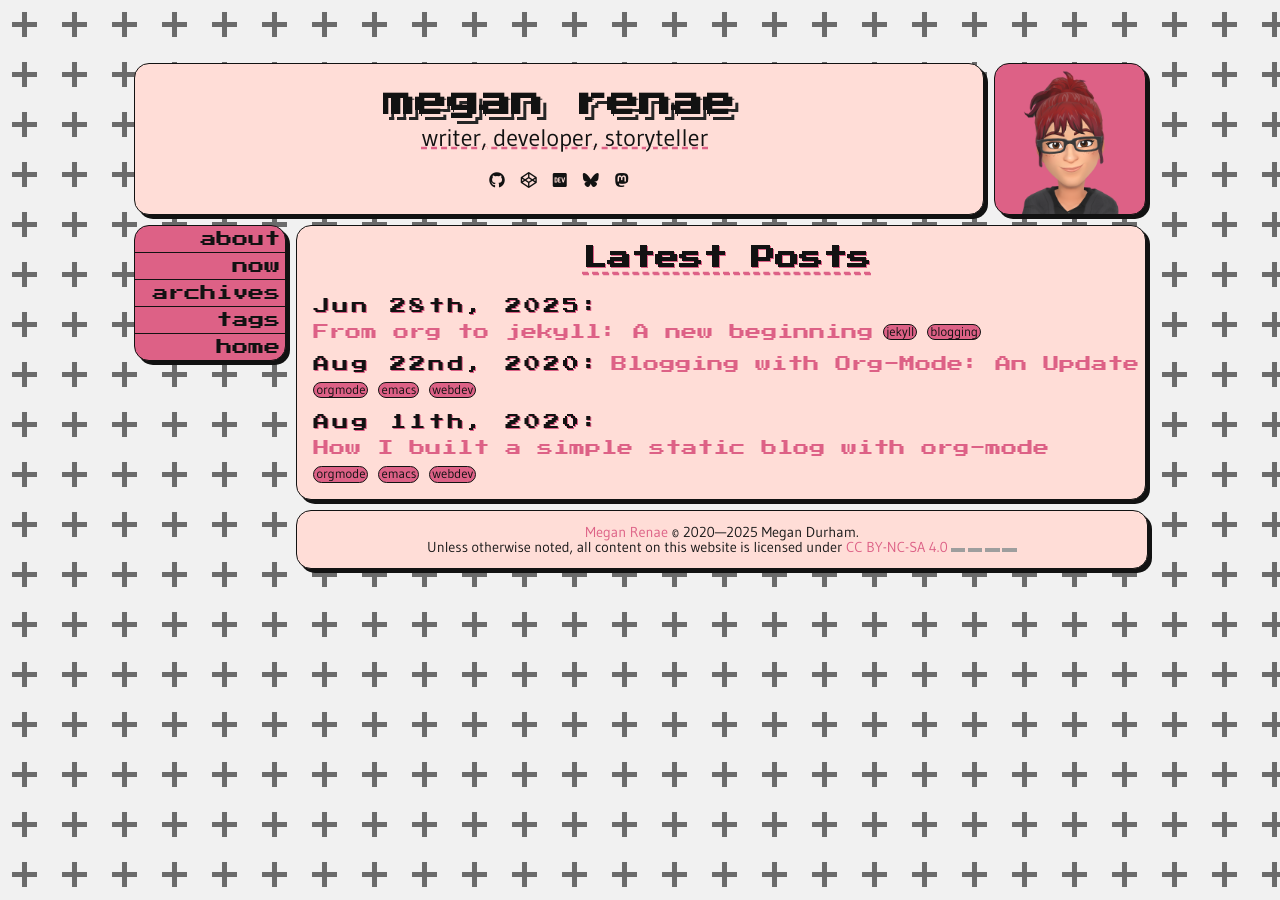
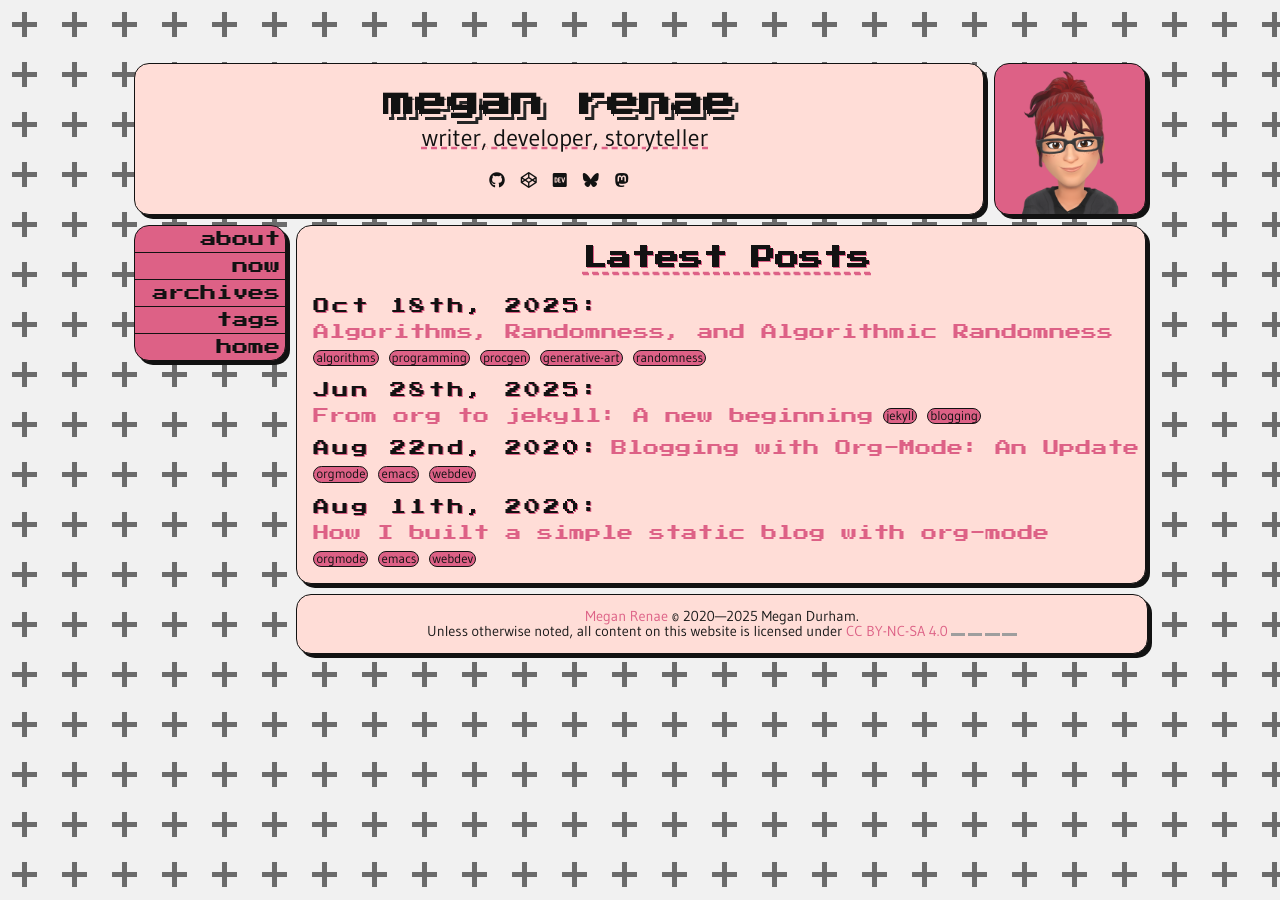
Before and after one commit to meganrenae21/blog, a Jekyll site: the page built from index.html, in a window 1280 px wide. Built offline with Jekyll 4.4.1, drawn with Linux system fonts in a browser that asks for light colours; nearby versions of some CDN libraries; some of the changed lines change nothing that is shown; grey boxes are pictures that could not be loaded.

Commit message:
new post

```diff
--- /dev/null
+++ b/_posts/2025-10-18-algorithms-randomness-algorithmic-randomness.md
@@ -0,0 +1,128 @@
+---
+layout: post
+tags:
+    - algorithms
+    - programming
+    - procgen
+    - generative-art
+    - randomness
+title: "Algorithms, Randomness, and Algorithmic Randomness"
+date: 2025-10-18
+excerpt: "I find the existence of systems that surprise their own creators to be fascinating. This is the beauty of procedural generation."
+permalink: /algorithms-randomness-algorithmic-randomness
+---
+
+I'm fascinated by systems that can surprise even their own creators. This is the beauty of procedural generation. A few lines of code can spawn near-infinite possibilities, all mathematically bound to the initial rules established by the programmer.
+
+Generative art and procedural generation (or *procgen*) can be as simple or as complex as you want. Generative art is created with the help of an autonomous system, while procedural generation uses algorithms--and often randomness--to produce content.
+
+The results can be predictable or chaotic. What makes a creation "procedural"? There are two criteria, it usually meets at least one of two criteria: the use of algorithm, and the use of randomness.
+
+## Random Walks
+
+The random walk, also known as the drunkard's walk, may be the simplest form of procedural randomness. It can be generated in any number of dimensions, but in this post I will demonstrating it within a 2D surface.
+
+Imagine you find yourself in the middle of a grid of paths. There are sidewalks going east and west, and others going north and south. They are all evenly spaced apart. You are at a crossroads within this grid. You can go in one of four directions.
+
+<div class="img-div">
+<img src="../assets/images/stick-figure-grid-of-roads.png" alt="a grid of roads, in the center is a stick figure wondering where to go next" class="post-img">
+</div>
+
+In a random walk, you would choose a direction at random to walk, and walk in that direction until the next crossroads. And then you would again choose a direction at random, and walk in *that* direction until you reached the next crossroads -- and so on. Each new step is chosen independently of the previous steps.
+
+In my own version, I decided to place a pixel on the canvas at 10% opacity. The position of the next pixel (again at 10% opacity) placed was randomly selected from four possibilities -- either directly above, below, left, or right of the one before it. I repeated this process step by step.
+
+What this pattern ends up generating resembles a topographic map. Areas that have been retread multiple times appear darker, while other unexplored areas remain completely white. Over time, more and more of the canvas is filled with color, but the longer it goes, the longer it takes to fill.
+
+<iframe height="500" style="width: 80%;margin-left:10%" scrolling="no" title="Random Walk" src="https://codepen.io/megan-durham/embed/NPGZyXj?default-tab=result" frameborder="no" loading="lazy" allowtransparency="true" allowfullscreen="true">
+  See the Pen <a href="https://codepen.io/megan-durham/pen/NPGZyXj">
+  Random Walk</a> by Megan Durham (<a href="https://codepen.io/megan-durham">@megan-durham</a>)
+  on <a href="https://codepen.io">CodePen</a>.
+</iframe>
+
+The pattern can be adjusted in clever ways to generate a variety of effects. By limiting the direction in one dimension -- for example, allowing travel up, down, on forward, but not backward -- you can generate a [lightning effect like this one](https://codepen.io/konstantindenerz/pen/KKOYdpp). And if you connect the last step to the first with a straight line, [you can create geometric shapes resembling buildings](https://codepen.io/DonKarlssonSan/pen/bWWede).[^1]
+
+## Cellular Automata (Conway's Game of Life)
+
+A *cellular automaton* is a visual iterating pattern that uses a grid (of any dimension) consisting of *cells*. A cell has a certain state, such as *on* or *off*, or *alive* or *dead*. With each iteration, each cell's state updates according to the state of its neighbors.
+
+The most famous cellular automaton is John Conway's "Game of Life". In this pattern, each cell in a 2D grid has an initial state of "alive" or "dead". The cells' states are updated in each iteration according to these rules:
+
+1. An "alive" cell with fewer than two "alive" neighbors (neighbors can border a cell horizontally, vertically, or diagonally) will become "dead" (the "underpopulation" rule).
+2. An "alive" cell with 2-3 "alive" neighbors will stay alive.
+3. An "alive" cell with more than 3 "alive" neigbhors will become dead (the "overpopulation" rule)
+4. A dead cell with exactly 3 "alive" neighbors will become "alive" (the "reproduction" rule).
+
+The initial pattern (or seed) can be set manually or, as I've done below, set randomly.
+
+<iframe height="500" style="width: 80%;margin-left:10%" scrolling="no" title="cellular automata" src="https://codepen.io/megan-durham/embed/myVqapa?default-tab=result" frameborder="no" loading="lazy" allowtransparency="true" allowfullscreen="true">
+  See the Pen <a href="https://codepen.io/megan-durham/pen/myVqapa">
+  cellular automata</a> by Megan Durham (<a href="https://codepen.io/megan-durham">@megan-durham</a>)
+  on <a href="https://codepen.io">CodePen</a>.
+</iframe>
+
+To me, the most interesting thing about this pattern isn't the illustrations it produces, but how it creates a timelapse that can tell a story of epic scale. Notice how every now and then you'll have a space of four cells, two on top and two on bottom, that have been stable and alive for several generations, only to be undone by a much larger encroaching pattern venturing from several grid spaces away.
+
+Eventually, most seeds in the Game of Life will settle in to an infinite holding pattern or loop, but some go on forever.
+
+The algorithm itself is simple to implement, and there are options to play around with when it comes to visual customization. You can [stack each generation on top of its predecessors to create a 3D structure](https://codepen.io/foretoo/pen/xxeoJoq). You can [play around with color](https://codepen.io/bigsweater/pen/borNym) or go with an [isometric design](https://codepen.io/safx/pen/MWaKqZ).[^2]
+
+## Recursive Backtracker Maze Generation
+
+Now, it's time to put randomness and algorithmic patterns together. There are several generative patterns that make use of both.
+
+As an example, I made this [spinning hexagon grid](https://codepen.io/megan-durham/full/RNWXbjw) by changing the *range* of the random values determining the speed at which a particular hexagon spins and grows. The closer a hexagon is to the center of the grid, the higher its potential speed.
+
+The spinning hexagon grid can be described as a "noise-like"[^3] generative pattern.
+
+Another pattern type that uses "algorithmic randomness" is *maze generation* -- which is exactly what the name suggests. [There are several maze generation algorithms out there](https://en.wikipedia.org/wiki/Maze_generation_algorithm). The one I went with below is the *recursive backtracker* method (or the *randomized depth-first search* method). This method, which implements that random walk pattern shown earlier, creates a grid and tracks the state of each cell as "visited" and "unvisited".
+
+Here's how it works:
+
+1. Start with a grid of cells, like in our cellular automaton generation. To start, each cell has four walls (north, east, south, and west). All cells are "unvisited".
+2. Pick a random starting cell and mark it as "visited".
+3. While there are still "unvisited" cells:
+   1. From the current cell, if there are any unvisited neighbors:
+      1. Randomly choose an unvisited neighbor.
+      2. Remove the wall between the current cell and the neighbor.
+      3. Mark the neighbor as the current cell, mark it as visited, and add the previous cell to an array called a "stack" to track the movement.
+    2. If the current cell has no unvisited neighbors:
+       1. Remove the last cell visited from the stack, and go back to that cell, and repeat the process again.
+    3. If the "stack" is empty, all cells have been visited and the loop can be exited. The process is complete.
+
+And this is the result:
+
+<iframe height="500" style="width: 80%;margin-left:10%" scrolling="no" title="Recursive Backtracker" src="https://codepen.io/megan-durham/embed/pvgpEev?default-tab=result" frameborder="no" loading="lazy" allowtransparency="true" allowfullscreen="true">
+  See the Pen <a href="https://codepen.io/megan-durham/pen/pvgpEev">
+  Recursive Backtracker</a> by Megan Durham (<a href="https://codepen.io/megan-durham">@megan-durham</a>)
+  on <a href="https://codepen.io">CodePen</a>.
+</iframe>
+
+Once the maze is complete, you can choose any two points on the grid as your "entrance" and "exit". There will be exactly one path between them.
+
+As always, there are several adjustments one can make to a maze generation. Instead of using squares as cells, you could use [hexagons](https://codepen.io/timohausmann/pen/YzyXpr). You may try to [creative a visualization of your path](https://codepen.io/obsfx/pen/xMQLmd).[^4]
+
+## Some other neat patterns
+
+- [Sierpinski Triangle](https://codepen.io/search/pens?q=Sierpinski+Triangle)
+- [Tree branching](https://codepen.io/search/pens?q=tree+branching)
+- [Mandelbrot set](https://codepen.io/search/pens?q=mandelbrot+set)
+- [Golden ratio](https://codepen.io/search/pens?q=golden+ratio)
+- [Kaleidoscope](https://codepen.io/search/pens?q=kaleidoscope)
+- [Bauhaus](https://codepen.io/search/pens?q=Bauhaus)
+
+## Recommended Reading
+
+- [On Generative Algorithms](https://inconvergent.net/generative/) *inconvergent (Anders Hoff)*
+- [Generative Artistry](https://inconvergent.net/generative/) *Ruth John and Tim Holman*
+- [Visualizing Algorithms](https://bost.ocks.org/mike/algorithms/) *Mike Bostock*
+
+## Footnotes
+
+[^1]: [Codepen search results for "Random Walk"](https://codepen.io/DonKarlssonSan/pen/bWWede)
+
+[^2]: [Codepen search results for "Game of Life"](https://codepen.io/search/pens?q=game+of+life)
+
+[^3]: *Noise* refers to random or pseudo-random variations of brightness or color within an image. For a much better explanation and a tutorial, see [this post by Varun Vachhar](https://varun.ca/noise/).
+
+[^4]: [Codepen search results for "Maze Generation"](https://codepen.io/search/pens?q=maze+generation)
--- a/_sass/main.scss
+++ b/_sass/main.scss
@@ -381,8 +381,22 @@
   text-shadow: 1px 1px 0 var(--darkest-black);
 }
 
+ol {
+  list-style-type: decimal;
+}
+
+ol ol {
+  list-style-type: lower-alpha;
+}
+
+ol ol ol {
+  list-style-type: lower-roman;
+}
+
 li {
   margin: 0;
+  font-family: var(--text-font);
+  font-size: 1em;
 }
 
 a {
@@ -446,3 +460,19 @@
   font-style: italic;
   font-family: var(--text-font);
 }
+
+.img-div {
+  width: 100%;
+  text-align: center;
+  padding: 0.5em;
+}
+
+.post-img {
+  box-shadow: 0.25em 0.25em var(--accent-red);
+  margin: auto;
+  border: 1px solid var(--accent-cyan)
+}
+
+.codepen {
+  padding: 0.3em;
+}
```
Also changed, not shown: assets/images/stick-figure-grid-of-roads.png (added), 8 other files.
